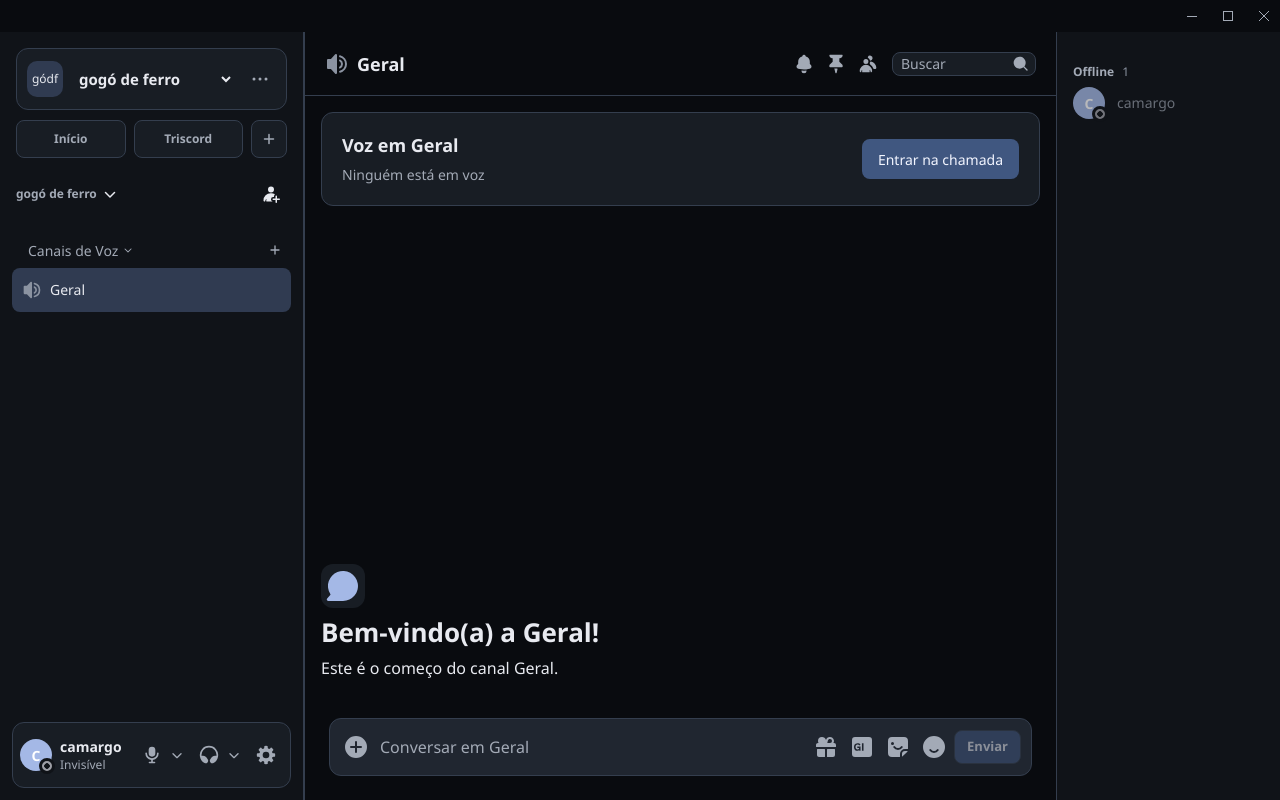
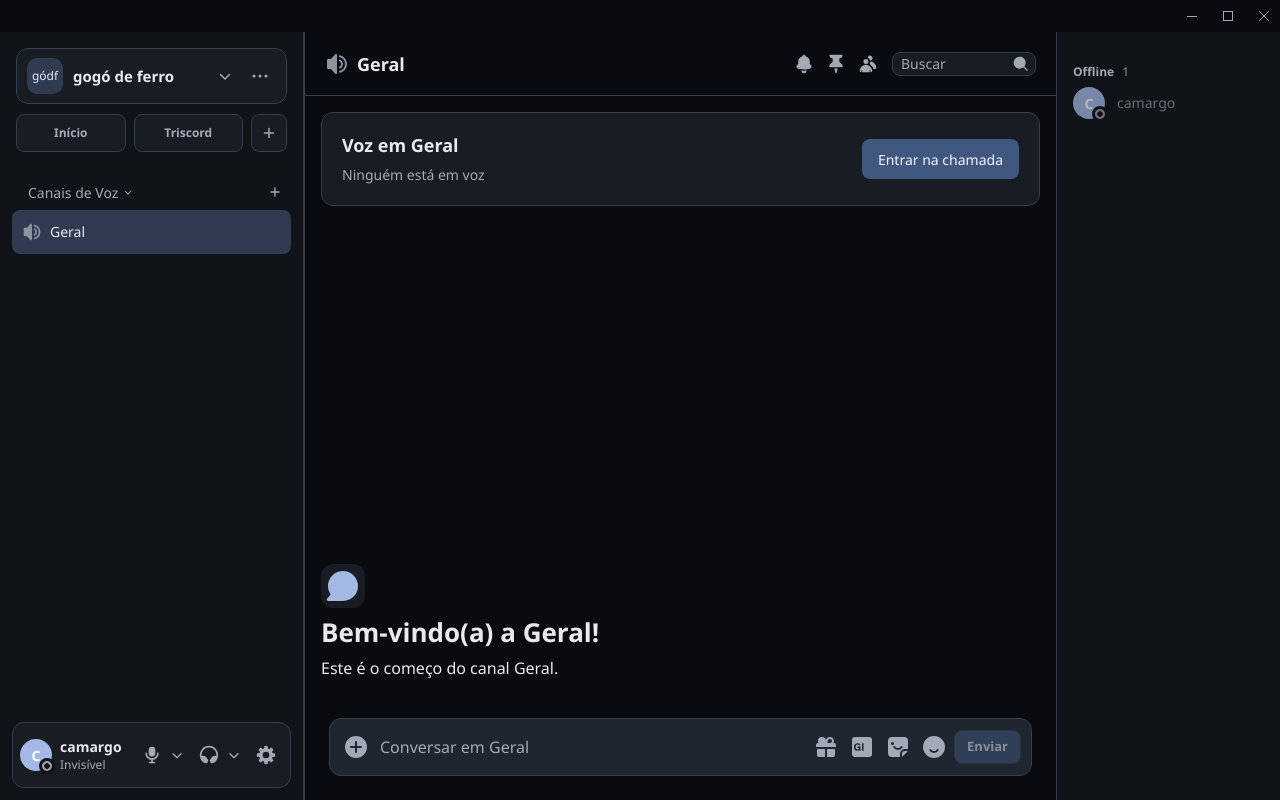
Before and after one commit to Otremba/triscord, a Preact app in the folder desktop/web/: page / in a window 1280 px wide. Built offline with nearby package versions, Linux system fonts and the light colour scheme; the HTML template or start-up script is replaced by a standard one.

Commit message:
fix: replace native select with custom themed workspace menu

```diff
--- a/desktop/web/src/components/ChannelSidebar.tsx
+++ b/desktop/web/src/components/ChannelSidebar.tsx
@@ -229,7 +229,7 @@ export function ChannelSidebar({ session, bridge, workspace=false }: { session:
   const server = session.servers.find(s => s.id === session.selectedServerId) ?? session.servers[0];
   return (
     <section class="tri-sidebar-list" aria-label="Canais">
-      {server && <ServerHeader server={server} bridge={bridge} />}
+      {server && !workspace && <ServerHeader server={server} bridge={bridge} />}
       <ul class="tri-categories">
         {session.categories.map(category => <CategoryList key={category.id} category={category} session={session} bridge={bridge} />)}
       </ul>
--- a/desktop/web/src/components/WorkspaceNav.tsx
+++ b/desktop/web/src/components/WorkspaceNav.tsx
@@ -1,29 +1,175 @@
 import type { Bridge } from '../bridge';
 import type { Session } from '../protocol';
 import { Icon } from './Icon';
-import { openContextMenu } from './ContextMenu';
+import { openContextMenu, type MenuEntry } from './ContextMenu';
 import { ServerIcon, serverMenuEntries } from './ServerRail';
 
+export function workspaceMenuEntries(session: Session, bridge: Bridge): MenuEntry[] {
+  const current = session.servers.find(server => server.id === session.selectedServerId);
+  const select = (serverId: string) => bridge.send({ name: 'selectServer', serverId });
+  const entries: MenuEntry[] = [
+    {
+      kind: 'item',
+      label: 'Início',
+      icon: 'Friends',
+      checked: !current,
+      action: () => select('@me'),
+    },
+    { kind: 'separator' },
+    ...session.servers.map(s => ({
+      kind: 'item' as const,
+      label: s.name,
+      checked: current?.id === s.id,
+      action: () => select(s.id),
+    })),
+    { kind: 'separator' },
+    {
+      kind: 'item',
+      label: 'Adicionar servidor...',
+      icon: 'PlusSmall',
+      action: () => dispatchEvent(new Event('tri-open-server-modal')),
+    },
+  ];
+
+  if (current) {
+    entries.push({ kind: 'separator' });
+    if (current.owned && current.id) {
+      entries.push({
+        kind: 'item',
+        label: 'Convidar para o servidor',
+        icon: 'UserPlus',
+        action: () => dispatchEvent(new CustomEvent('tri-open-modal', {
+          detail: { kind: 'invite', serverId: current.id, serverName: current.name },
+        })),
+      });
+    }
+    entries.push({
+      kind: 'item',
+      label: 'Criar canal',
+      icon: 'CirclePlus',
+      action: () => dispatchEvent(new CustomEvent('tri-open-modal', {
+        detail: { kind: 'createChannel', categoryName: 'Canais de Voz' },
+      })),
+    });
+    if (current.id) {
+      entries.push({
+        kind: 'item',
+        label: current.owned ? 'Excluir servidor' : 'Sair do servidor',
+        icon: 'DoorExit',
+        danger: true,
+        action: () => dispatchEvent(new CustomEvent('tri-open-modal', {
+          detail: {
+            kind: current.owned ? 'deleteServer' : 'leaveServer',
+            serverId: current.id,
+            serverName: current.name,
+          },
+        })),
+      });
+    }
+  }
+  return entries;
+}
+
 /** Integrated workspace navigation. All actions use existing account/server contracts. */
-export function WorkspaceNav({session,bridge}:{session:Session;bridge:Bridge}) {
-  const current=session.servers.find(server=>server.id===session.selectedServerId);
-  const recent=session.servers.filter(server=>server.id!==current?.id).slice(0,2);
-  const select=(serverId:string)=>bridge.send({name:'selectServer',serverId});
-  return <nav class="tri-workspace-nav" aria-label="Espaços">
-    <div class="tri-workspace-current">
-      <span class="tri-workspace-current__icon" aria-hidden="true">{current?<ServerIcon server={current} size={36}/>:<Icon name="Friends" size={24}/>}</span>
-      <select id="tri-workspace-select" aria-label="Servidor" value={current?.id??'@me'} onChange={event=>select(event.currentTarget.value)}>
-        <option value="@me">Início</option>
-        {session.servers.map(server=><option key={server.id} value={server.id}>{server.name}</option>)}
-      </select>
-      {current&&<button type="button" class="tri-icon-button" aria-label={`Opções de ${current.name}`} aria-haspopup="menu"
-        onClick={event=>{const rect=event.currentTarget.getBoundingClientRect();openContextMenu(event,serverMenuEntries(current,true),{label:current.name,at:{x:rect.left,y:rect.bottom+6}});}}><Icon name="MoreHorizontal" size={18}/></button>}
-    </div>
-    <div class="tri-workspace-shortcuts" aria-label="Atalhos de espaços">
-      <button type="button" aria-label="Ir para o início" aria-current={!current?'page':undefined} onClick={()=>select('@me')}>Início</button>
-      {recent.map(server=><button type="button" key={server.id} title={server.name} onClick={()=>select(server.id)}
-        onContextMenu={event=>openContextMenu(event,serverMenuEntries(server,false),{label:server.name})}>{server.name}</button>)}
-      <button type="button" class="tri-workspace-add" aria-label="Adicionar servidor ou aceitar convite" onClick={()=>dispatchEvent(new Event('tri-open-server-modal'))}><Icon name="PlusSmall" size={18}/></button>
-    </div>
-  </nav>;
+export function WorkspaceNav({ session, bridge }: { session: Session; bridge: Bridge }) {
+  const current = session.servers.find(server => server.id === session.selectedServerId);
+  const recent = session.servers.filter(server => server.id !== current?.id).slice(0, 3);
+  const select = (serverId: string) => bridge.send({ name: 'selectServer', serverId });
+
+  const openDropdown = (e: MouseEvent) => {
+    const el = (e.currentTarget as HTMLElement).closest('.tri-workspace-current') as HTMLElement | null;
+    const r = el ? el.getBoundingClientRect() : { left: 16, bottom: 60 };
+    openContextMenu(e, workspaceMenuEntries(session, bridge), {
+      width: 'flexible',
+      label: current?.name ?? 'Espaços',
+      at: { x: r.left, y: r.bottom + 6 },
+    });
+  };
+
+  return (
+    <nav class="tri-workspace-nav" aria-label="Espaços">
+      <div
+        class="tri-workspace-current"
+        role="button"
+        tabIndex={0}
+        aria-haspopup="menu"
+        aria-label={`Espaço atual: ${current?.name ?? 'Início'}. Clique para trocar de servidor.`}
+        onClick={openDropdown}
+        onKeyDown={e => {
+          if (e.key === 'Enter' || e.key === ' ') {
+            e.preventDefault();
+            (e.currentTarget as HTMLElement).click();
+          }
+        }}
+      >
+        <span class="tri-workspace-current__icon" aria-hidden="true">
+          {current ? <ServerIcon server={current} size={36} /> : <Icon name="Friends" size={24} />}
+        </span>
+        <div class="tri-workspace-current__info">
+          <span class="tri-workspace-current__name">{current?.name ?? 'Início'}</span>
+          <Icon name="ChevronSmallDown" size={18} className="tri-workspace-current__chevron" />
+        </div>
+        <select
+          id="tri-workspace-select"
+          class="tri-sr-only"
+          aria-label="Servidor"
+          tabIndex={-1}
+          value={current?.id ?? '@me'}
+          onChange={event => select(event.currentTarget.value)}
+        >
+          <option value="@me">Início</option>
+          {session.servers.map(server => (
+            <option key={server.id} value={server.id}>{server.name}</option>
+          ))}
+        </select>
+        {current && (
+          <button
+            type="button"
+            class="tri-icon-button"
+            aria-label={`Opções de ${current.name}`}
+            aria-haspopup="menu"
+            onClick={event => {
+              event.stopPropagation();
+              const rect = event.currentTarget.getBoundingClientRect();
+              openContextMenu(event, serverMenuEntries(current, true), {
+                label: current.name,
+                at: { x: rect.left, y: rect.bottom + 6 },
+              });
+            }}
+          >
+            <Icon name="MoreHorizontal" size={18} />
+          </button>
+        )}
+      </div>
+      <div class="tri-workspace-shortcuts" aria-label="Atalhos de espaços">
+        <button
+          type="button"
+          aria-label="Ir para o início"
+          aria-current={!current ? 'page' : undefined}
+          onClick={() => select('@me')}
+        >
+          Início
+        </button>
+        {recent.map(server => (
+          <button
+            type="button"
+            key={server.id}
+            title={server.name}
+            onClick={() => select(server.id)}
+            onContextMenu={event => openContextMenu(event, serverMenuEntries(server, false), { label: server.name })}
+          >
+            {server.name}
+          </button>
+        ))}
+        <button
+          type="button"
+          class="tri-workspace-add"
+          aria-label="Adicionar servidor ou aceitar convite"
+          onClick={() => dispatchEvent(new Event('tri-open-server-modal'))}
+        >
+          <Icon name="PlusSmall" size={18} />
+        </button>
+      </div>
+    </nav>
+  );
 }
--- a/desktop/web/src/styles/workspace.css
+++ b/desktop/web/src/styles/workspace.css
@@ -172,10 +172,15 @@
 :root[data-design="workspace"] .tri-app--workspace .tri-sidebar { flex-direction:column;width:var(--tri-sidebar-width);background:var(--ui-sidebar);border-right:1px solid var(--ui-border); }
 :root[data-design="workspace"] .tri-workspace-nav { padding:16px;flex:none; }
 :root[data-design="workspace"] .tri-workspace-label { display:block;margin:0 4px 10px;font-size:11px;font-weight:600;letter-spacing:.07em;text-transform:uppercase;color:var(--ui-muted); }
-:root[data-design="workspace"] .tri-workspace-current { display:flex;align-items:center;gap:10px;min-height:62px;padding:10px;border:1px solid var(--ui-border);border-radius:12px;background:var(--ui-panel); }
+:root[data-design="workspace"] .tri-workspace-current { display:flex;align-items:center;gap:10px;min-height:56px;padding:8px 10px;border:1px solid var(--ui-border);border-radius:12px;background:var(--ui-panel);cursor:pointer;user-select:none;transition:background-color var(--ui-motion),border-color var(--ui-motion); }
+:root[data-design="workspace"] .tri-workspace-current:hover { background:var(--ui-field);border-color:var(--ui-border-strong); }
 :root[data-design="workspace"] .tri-workspace-current__icon { display:grid;place-items:center;flex:none;width:36px;height:36px;border-radius:10px;overflow:hidden;background:var(--ui-selected);color:var(--ui-accent); }
 :root[data-design="workspace"] .tri-workspace-current .tri-server-acronym { background:transparent; }
-:root[data-design="workspace"] .tri-workspace-current select { flex:1;min-width:0;max-width:100%;padding:6px 2px;border:0;background:var(--ui-panel);color:var(--ui-text);font:600 15px var(--font-primary);cursor:pointer; }
+:root[data-design="workspace"] .tri-workspace-current__info { display:flex;align-items:center;justify-content:space-between;gap:6px;flex:1;min-width:0; }
+:root[data-design="workspace"] .tri-workspace-current__name { font-size:15px;font-weight:600;color:var(--ui-text);overflow:hidden;text-overflow:ellipsis;white-space:nowrap; }
+:root[data-design="workspace"] .tri-workspace-current__chevron { flex:none;color:var(--ui-muted);transition:transform var(--ui-motion); }
+:root[data-design="workspace"] .tri-workspace-current.is-open .tri-workspace-current__chevron { transform:rotate(180deg); }
+.tri-sr-only { position:absolute;width:1px;height:1px;padding:0;margin:-1px;overflow:hidden;clip:rect(0,0,0,0);white-space:nowrap;border:0;pointer-events:none; }
 :root[data-design="workspace"] .tri-workspace-shortcuts { display:flex;gap:8px;margin-top:10px; }
 :root[data-design="workspace"] .tri-workspace-shortcuts>button { flex:1;min-width:0;padding:9px 10px;border:1px solid var(--ui-border);border-radius:8px;background:var(--ui-panel);color:var(--ui-muted);font-size:12px;font-weight:600;overflow:hidden;text-overflow:ellipsis;white-space:nowrap; }
 :root[data-design="workspace"] .tri-workspace-shortcuts>button:hover { background:var(--ui-field);color:var(--ui-text); }
```
Also changed, not shown: desktop/web/tools/test-workspace-contract.mjs (+7 -3 lines), 2 other files (tests, documents, lock files or other folders).
